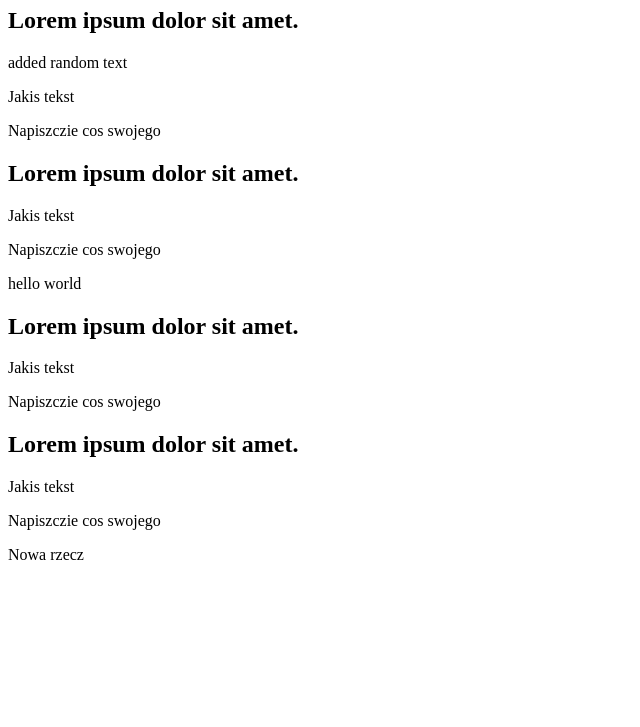
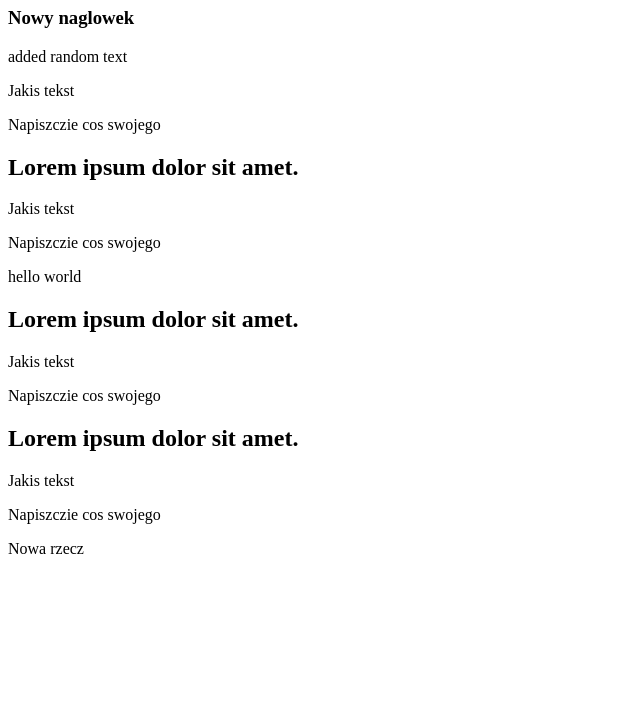
Before and after one commit to MarkFicht/todo-list-team, a plain HTML site: page text.html in a window 1280 px wide. Shown: the part 73-800 px from the top of the page, without its empty margins (0-640 px from the left). Drawn offline with Linux system fonts and the light colour scheme.

Commit message:
nowy naglowek julka

```diff
--- a/text.html
+++ b/text.html
@@ -12,7 +12,7 @@
     <h1>Lecim</h1>
 
     <section class="Julek">
-        <h2>Lorem ipsum dolor sit amet.</h2>
+        <h3>Nowy naglowek</h3>
         <p>added random text</p>
         <p>Jakis tekst</p>
         <p>Napiszczie cos swojego</p>
```
